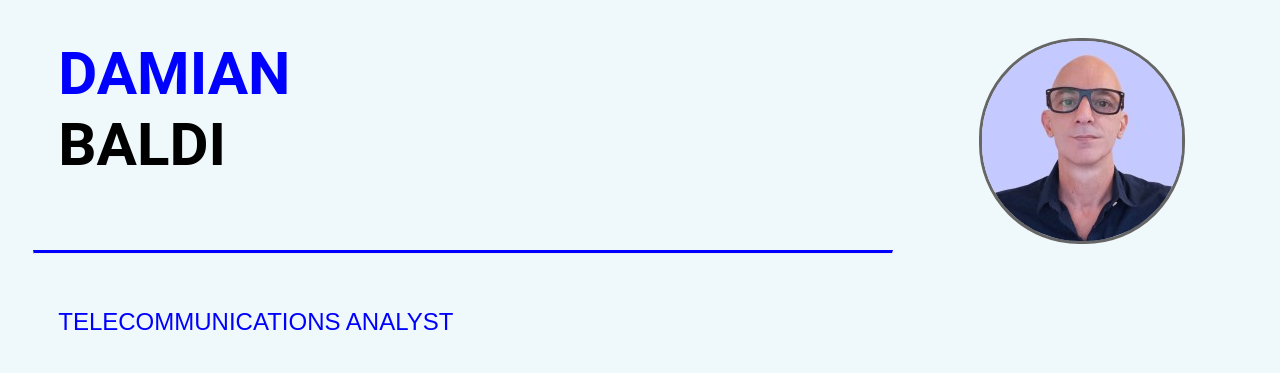
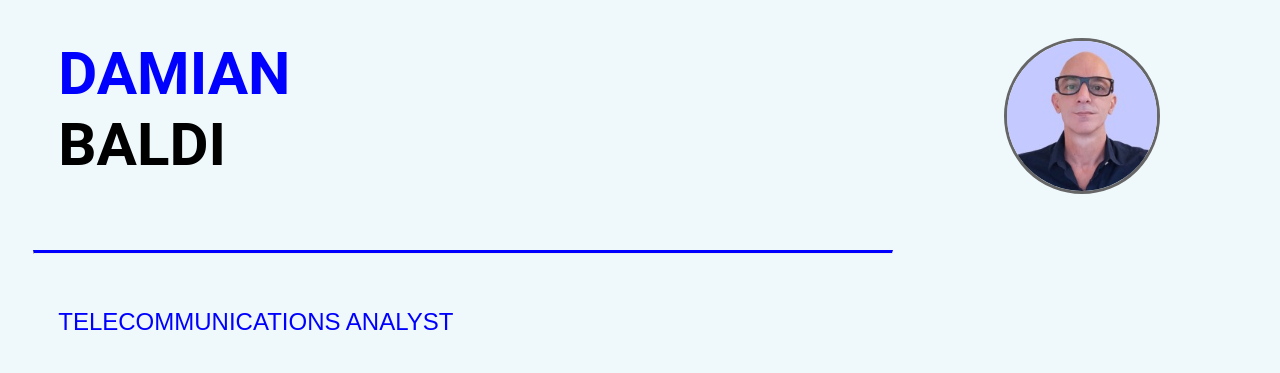
Before and after one commit to damianbaldi/damianbaldi.github.io, a plain HTML site: page index.html in a window 1280 px wide. Shown: the top 373 px of the page. Drawn offline with Linux system fonts and the light colour scheme.

Commit message:
cambio tamaño foto

```diff
--- a/estilos.css
+++ b/estilos.css
@@ -128,12 +128,13 @@ p {
 }
 
 .imgRedonda {
-    width:auto;
-    height:auto;
+    width:150px;
+    height:150px;
     border-radius:100px;
     border:3px solid #666;
     margin-left: auto;
     margin-right: auto;
+    float:center;
 }
 
 /* Solid border */
```
